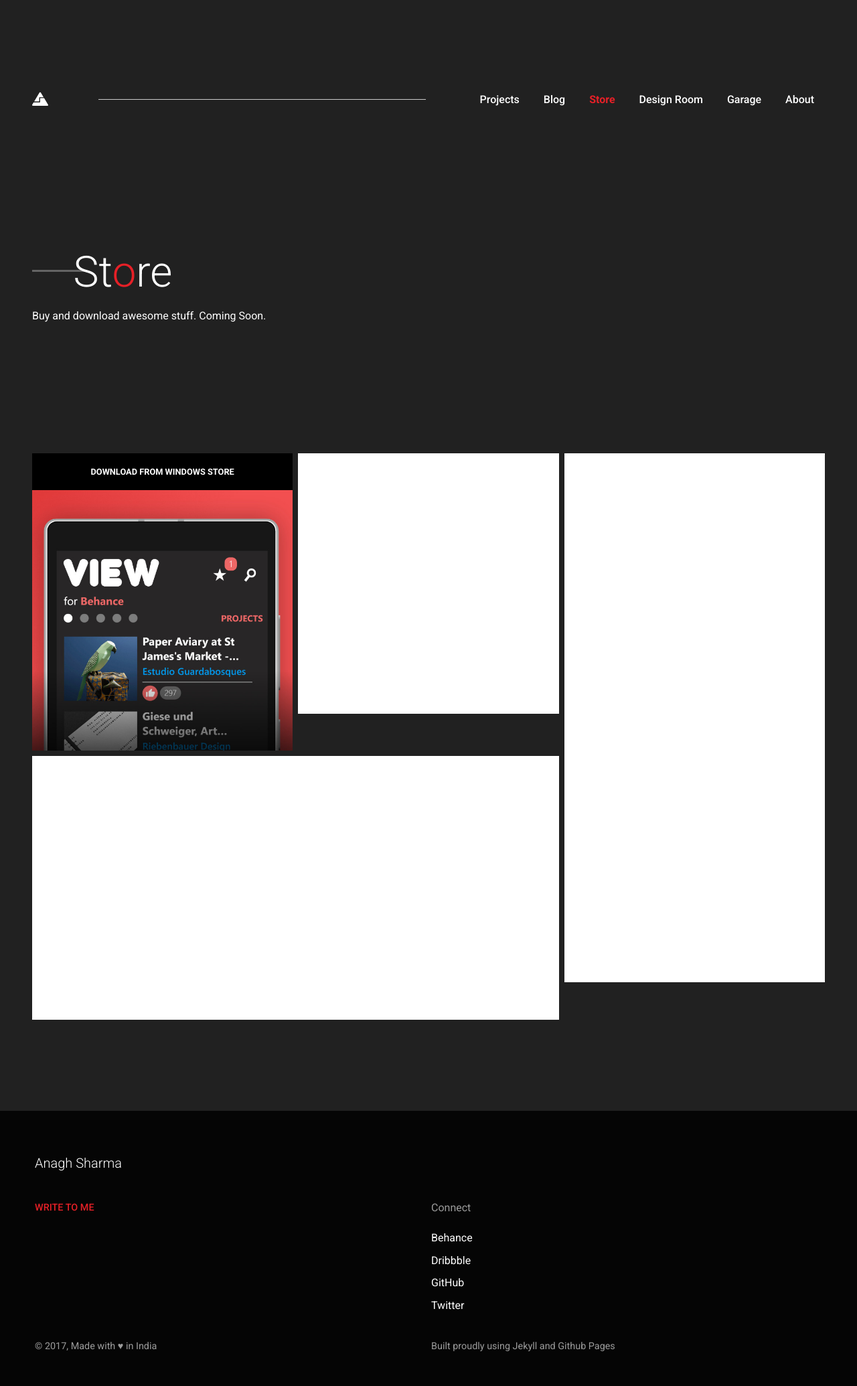
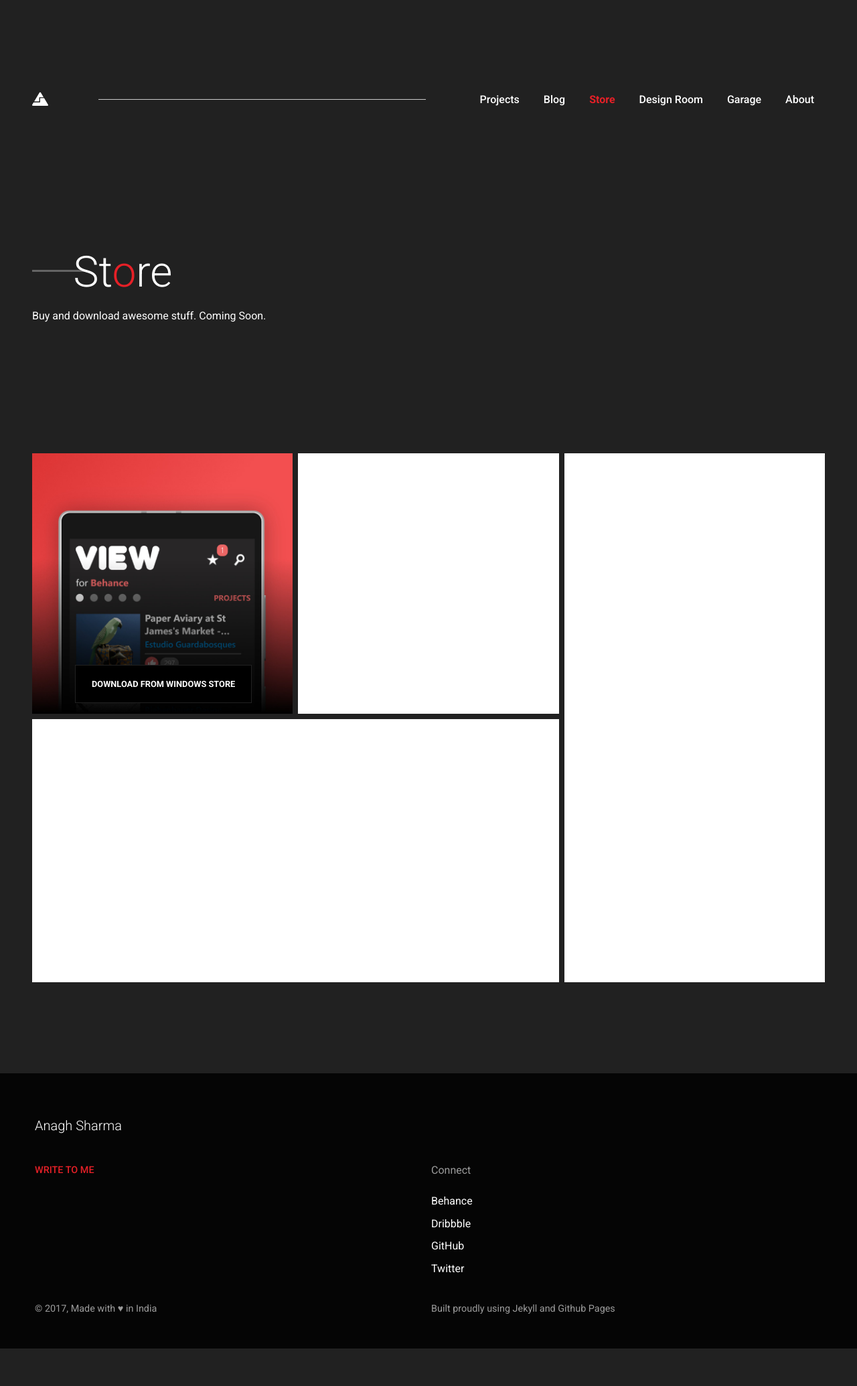
Before and after one commit to AnaghSharma/anaghsharma.github.io, a Jekyll site: the page built from _pages/store.html, in a window 1280 px wide. Shown: the whole page at 67% size. Built offline with Jekyll 4.4.1, drawn with Linux system fonts in a browser that asks for light colours; nearby versions of some CDN libraries; after the commit the page ends 2014 px from its top, so only the background shows below that.

Commit message:
Fixed download button position on store page

```diff
--- a/_pages/store.html
+++ b/_pages/store.html
@@ -18,8 +18,8 @@
         <div class="large-8 medium-8 small-12 columns">
           <div class="row">
             <div class="large-6 medium-6 small-12 columns left-collapse">
-              <div class="behance-store-thumbnail square mb2">
-                <a href="https://www.microsoft.com/en-us/store/p/view-for-behance/9wzdncrdm1g9" target="_blank" class="action-button font-bold float-center">DOWNLOAD FROM WINDOWS STORE</a>
+              <div style="position: relative;" class="behance-store-thumbnail square mb2">
+                <a href="https://www.microsoft.com/en-us/store/p/view-for-behance/9wzdncrdm1g9" target="_blank" style="position:absolute; bottom:1rem; border: 1px solid #212121;" class="action-button font-bold ml5">DOWNLOAD FROM WINDOWS STORE</a>
               </div>
             </div>
             <div class="large-6 medium-6 columns right-collapse">
--- a/index.html
+++ b/index.html
@@ -62,7 +62,7 @@
           <div class="large-6 medium-6 small-12 columns">
             <h6 class="font-dark font-bold font-secondary quiet">HAPPY. PEOPLE</h6>
             <p class="font-dark mt5" style="margin-bottom: 6rem;">I have designed &amp; built a variety of products which have been downloaded more than 4 Million times. These products have an average rating of 4+ stars.<br><br>My work has also received several noteworthy mentions on various internet media such as Gizmodo, Microsoft, Nokia and others.</p>
-            <a class="action-button font-bold">DOWNLOAD APPS</a>
+            <a href="{{ site.url }}/store" class="action-button font-bold">DOWNLOAD APPS</a>
           </div>
           <div class="large-3 medium-4 columns sidebar mr1 pt4 pb3 pl3 pr4">
             <h6 class="f6 font-bold">AS FEATURED IN</h6>
```
Also changed, not shown: assets/images/store/view-for-behance.jpg.
